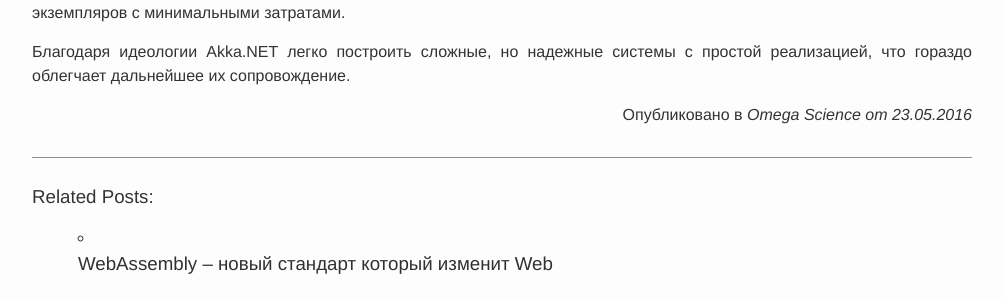
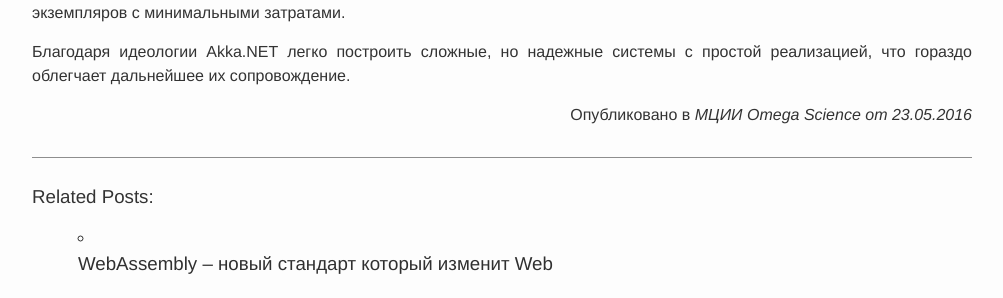
Before and after one commit to martamoshkin/blog.zverit.com, a Jekyll site: the page built from _posts/2016-6-11-akka-net-web-system.md, in a window 1280 px wide and 900 px high, scrolled down 5586 px. Shown: the part 243-541 px from the top of the window, without its empty margins (138-1141 px from the left). Built offline with Jekyll 4.4.1, drawn with Linux system fonts in a browser that asks for light colours; nearby versions of some CDN libraries; comment, search, counter and statistics services are not loaded.

Commit message:
Update 2016-6-11-akka-net-web-system.md

```diff
--- a/_posts/2016-6-11-akka-net-web-system.md
+++ b/_posts/2016-6-11-akka-net-web-system.md
@@ -205,4 +205,4 @@
 
 
 {:.right}
-<div>Опубликовано в  <i>Omega Science от 23.05.2016</i></div>
+<div>Опубликовано в  <i>МЦИИ Omega Science от 23.05.2016</i></div>
```
